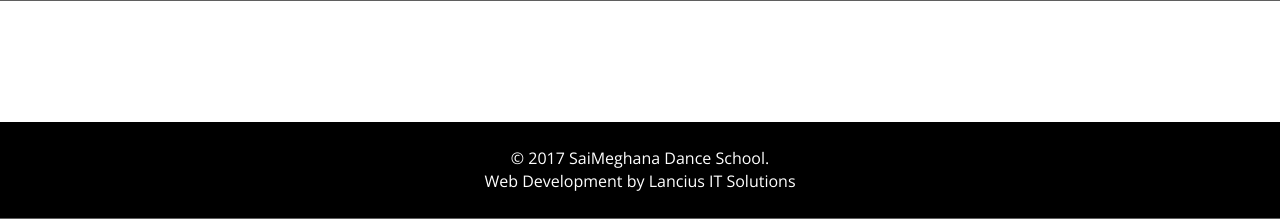
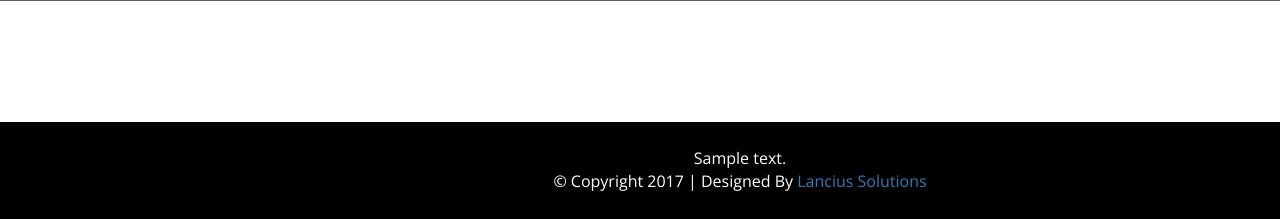
Before and after one commit to Srinivaslancius/sai_meghana_dance, a PHP site: page /sai_meghana_dance/index.php in a window 1280 px wide. Shown: the part 1107-1326 px from the top of the page. Run offline with PHP 8.4, Linux system fonts and the light colour scheme; tables that the repository leaves empty or names only in its code hold one stand-in row (values such as "Sample post"); data that the repository does not hold is empty; grey boxes are pictures that could not be loaded.

Commit message:
changes in footer file

```diff
--- a/footer.php
+++ b/footer.php
@@ -1,3 +1,4 @@
+ <?php $getSiteSettings1 = getIndividualDetails(1,'site_settings','id')?>
  <div class="container">
 
             <div class="footer-btm">
@@ -5,10 +6,10 @@
                     <div class="row">
 					  <div class="col-md-4 col-sm-4 col-xs-12">
 					  </div>
-                        <div class="col-md-4 col-sm-4 col-xs-12">
+                        <div class="col-md-6 col-sm-6 col-xs-12">
                             <center><div class="create-by">
-                                 © 2017 SaiMeghana Dance School.<br>
-								 Web Development by Lancius IT Solutions
+                                 <?php echo $getSiteSettings1['footer_text'];?><br>
+								 © Copyright 2017 | Designed By <a target="_blank" href="https://www.lanciussolutions.com/"> Lancius Solutions</a>
                             </div></center>
                         </div>
 						 <div class="col-md-4 col-sm-4 col-xs-12">
```
